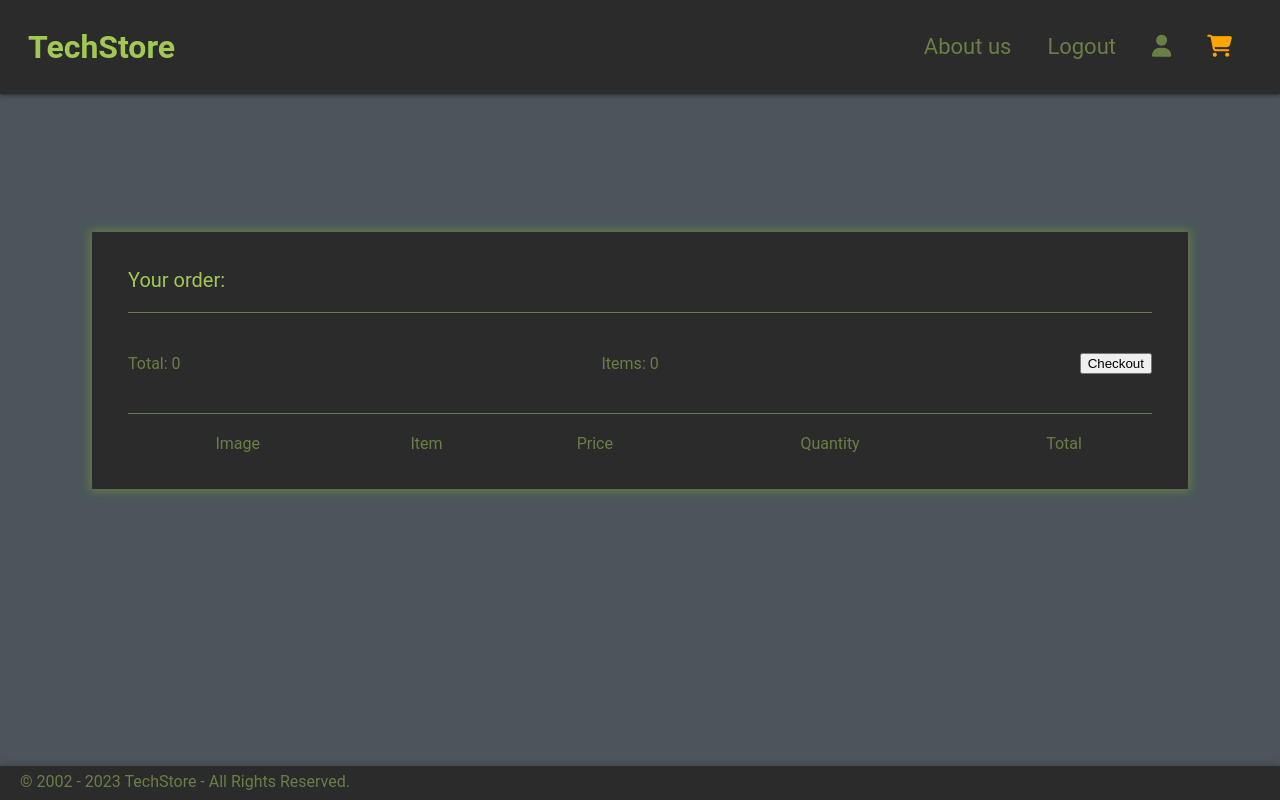
After one commit to stenli008/site_project, a Django app: page /cart/1/ in a window 1280 px wide. The commit adds this page. Run offline with Django 5.2, Linux system fonts and the light colour scheme; a user stored in the database is signed in; tables that the repository leaves empty hold one stand-in row (values such as "Sample post"); lists and menus that the app fills with data are empty; parts of the project's set-up code (start-up, migrations or seed data) failed here and were passed over; some libraries are stand-ins or nearby versions.

Commit message:
added product models and styled the cart page

```diff
--- a/Web_Store/Web_Store/common/admin.py
+++ b/Web_Store/Web_Store/common/admin.py
@@ -3,3 +3,7 @@ from django.contrib import admin
 
 
 admin.site.register(ProductCategory)
+admin.site.register(Product)
+admin.site.register(Order)
+admin.site.register(OrderItem)
+admin.site.register(Shipping)
--- a/Web_Store/Web_Store/common/models.py
+++ b/Web_Store/Web_Store/common/models.py
@@ -1,5 +1,7 @@
 from django.core.exceptions import ValidationError
 from django.db import models
+
+from Web_Store.accounts.models import CustomerUser
 
 
 class ProductCategory(models.Model):
@@ -21,3 +23,51 @@ class Product(models.Model):
 
     def __str__(self):
         return f'{self.category.name} - {self.name}'
+
+
+class Order(models.Model):
+    customer = models.ForeignKey(CustomerUser, on_delete=models.SET_NULL, null=True, blank=True)
+    date_ordered = models.DateTimeField(auto_now_add=True, blank=True, null=False)
+    complete = models.BooleanField(default=False, blank=True, null=True)
+    transaction_id = models.CharField(max_length=30, blank=True, null=True)
+
+    @property
+    def get_order_total(self):
+        order_items = self.orderitem_set.all()
+        order_total = sum([item.get_total for item in order_items])
+        return order_total
+
+    @property
+    def get_order_items(self):
+        order_items = self.orderitem_set.all()
+        order_total = sum([item.quantity for item in order_items])
+        return order_total
+
+    def __str__(self):
+        return f'Order: {self.transaction_id} made by {self.customer.username}'
+
+
+class OrderItem(models.Model):
+    product = models.ForeignKey(Product, on_delete=models.SET_NULL, blank=True, null=True)
+    order = models.ForeignKey(Order, on_delete=models.SET_NULL, blank=True, null=True)
+    quantity = models.IntegerField(default=0, blank=True, null=True)
+    date_added = models.DateTimeField(auto_now_add=True)
+
+    @property
+    def get_total(self):
+        total = self.product.price * self.quantity
+        return total
+
+    def __str__(self):
+        return f'Order Item: {self.id} in {self.order.__str__()}'
+
+
+class Shipping(models.Model):
+    customer = models.ForeignKey(CustomerUser, on_delete=models.CASCADE)
+    order = models.ForeignKey(Order, on_delete=models.SET_NULL, blank=True, null=True)
+    address = models.CharField(max_length=30, blank=True, null=True)
+    city = models.CharField(max_length=30, blank=True, null=True)
+    date_added = models.DateTimeField(auto_now_add=True)
+
+    def __str__(self):
+        return self.address
--- a/Web_Store/Web_Store/common/urls.py
+++ b/Web_Store/Web_Store/common/urls.py
@@ -4,5 +4,6 @@ from Web_Store.common import views
 
 urlpatterns = (
     path('', views.store_view, name='store'),
-    # path('register/', views.UserRegisterView.as_view(), name='register'),
+    path('cart/<int:pk>/', views.cart_view, name='cart'),
+
 )
--- a/Web_Store/Web_Store/common/views.py
+++ b/Web_Store/Web_Store/common/views.py
@@ -1,5 +1,25 @@
+from django.contrib.auth.decorators import login_required
 from django.shortcuts import render
+from Web_Store.common.models import Product, Order
+from Web_Store.accounts.models import CustomerUser
 
 
 def store_view(request):
-    return render(request, 'core/store.html')
+    products = Product.objects.all()
+    context = {
+        'products': products,
+    }
+    return render(request, 'core/store.html', context)
+
+
+@login_required
+def cart_view(request, pk):
+    customer = CustomerUser.objects.get(pk=pk)
+    order, created = Order.objects.get_or_create(customer=customer, complete=False)
+    items = order.orderitem_set.all()
+    context = {
+        'customer': customer,
+        'order': order,
+        'items': items,
+    }
+    return render(request, 'core/cart.html', context)
--- /dev/null
+++ b/Web_Store/static/style/common/cart.css
@@ -0,0 +1,30 @@
+.order-overview {
+    margin: auto;
+    background-color: #2b2b2b;
+    color: #697f45;
+    padding: 36px;
+    width: 80%;
+    box-shadow: 0 0 9px 2px rgb(105 127 69);
+}
+
+.order-summary-details {
+    display: flex;
+    flex-direction: row;
+    height: 100px;
+    justify-content: space-between;
+    align-items: center;
+    border-bottom: 1px #697f45 solid;
+    border-top: 1px #697f45 solid;
+}
+
+.order-summary-items-table {
+    width: 100%;
+    border-collapse: collapse;
+    margin-top: 20px;
+}
+
+.order-summary-heading {
+    color: #a1c755;
+    font-size: 20px;
+    padding-bottom: 20px;
+}
--- a/Web_Store/static/style/store.css
+++ b/Web_Store/static/style/common/store.css
@@ -39,12 +39,7 @@
     justify-content: space-between;
 }
 
-.main-content-article-link a{
-    color: #ff9100;
-    text-decoration: none;
-    font-size: 13px;
-    font-weight: bold;
-}
+
 
 .main-content-article-link a i {
     margin-left: 9px;
@@ -60,3 +55,7 @@
     display: inline-block;
     font-size: 16px;
 }
+
+.item-description {
+
+}
--- a/Web_Store/static/style/style.css
+++ b/Web_Store/static/style/style.css
@@ -1,7 +1,8 @@
 @import "reset.css";
 @import "base.css";
 @import "profile/register_login.css";
-@import "store.css";
+@import "common/store.css";
 @import "profile/profile_details.css";
 @import "profile/profile_delete.css";
 @import "profile/profile_edit.css";
+@import "common/cart.css";
--- a/Web_Store/templates/base.html
+++ b/Web_Store/templates/base.html
@@ -18,7 +18,7 @@
             {% if user.is_authenticated %}
                 <li><a href="{% url 'logout' %}">Logout</a></li>
                 <li><a href="{% url 'profile-details' pk=user.pk %}"><i class="fa-solid fa-user"></i></a></li>
-                <li><a id="cart" href=""><i class="fa-solid fa-cart-shopping"></i></a></li>
+                <li><a id="cart" href="{% url 'cart' pk=user.pk %}"><i class="fa-solid fa-cart-shopping"></i></a></li>
 
             {% else %}
                 <li><a href="{% url 'register' %}">Register</a></li>
--- /dev/null
+++ b/Web_Store/templates/core/cart.html
@@ -0,0 +1,47 @@
+{% extends 'base.html' %}
+{% block content %}
+
+    <div class="order-overview">
+        <div class="order-summary">
+            <h2 class="order-summary-heading">Your order:</h2>
+            <div class="order-summary-details">
+                <p>Total: {{ order.get_order_total }}</p>
+                <p>Items: {{ order.get_order_items }}</p>
+                <button class="checkout-button">
+                    Checkout
+                </button>
+            </div>
+            <div class="order-summary-items">
+                <table class="order-summary-items-table">
+                    <thead>
+                    <tr>
+                        <th>Image</th>
+                        <th>Item</th>
+                        <th>Price</th>
+                        <th>Quantity</th>
+                        <th>Total</th>
+                    </tr>
+
+                    </thead>
+                    <tbody>
+                    {% for item in items %}
+                        <tr>
+                            <td>{{ item.product.product_picture }}</td>
+                            <td>{{ item.product.name }}</td>
+                            <td>{{ item.product.price|floatformat:2 }}</td>
+                            <td>{{ item.quantity }}</td>
+                            <td>{{ item.get_total|floatformat:2 }}</td>
+                        </tr>
+                    {% endfor %}
+                    </tbody>
+
+                </table>
+            </div>
+        </div>
+
+    </div>
+
+
+
+
+{% endblock %}
```
Also changed, not shown: Web_Store/templates/core/store.html (+11 -10 lines), Web_Store/Web_Store/accounts/models.py (line endings or trailing spaces), Web_Store/Web_Store/common/migrations/0003_order_shipping_orderitem.py (added), Web_Store/media/product_pics/20211103140441_91513.jpg (added), Web_Store/media/product_pics/m30_wireless.jpg (added), Web_Store/media/product_pics/m320_headphones.png (added), Web_Store/media/product_pics/naraka.jpg (added), Web_Store/media/product_pics/s98_mechanical_keyboard.jpg (added), Web_Store/media/profile_pics/20211103140441_91513.jpg (added).
